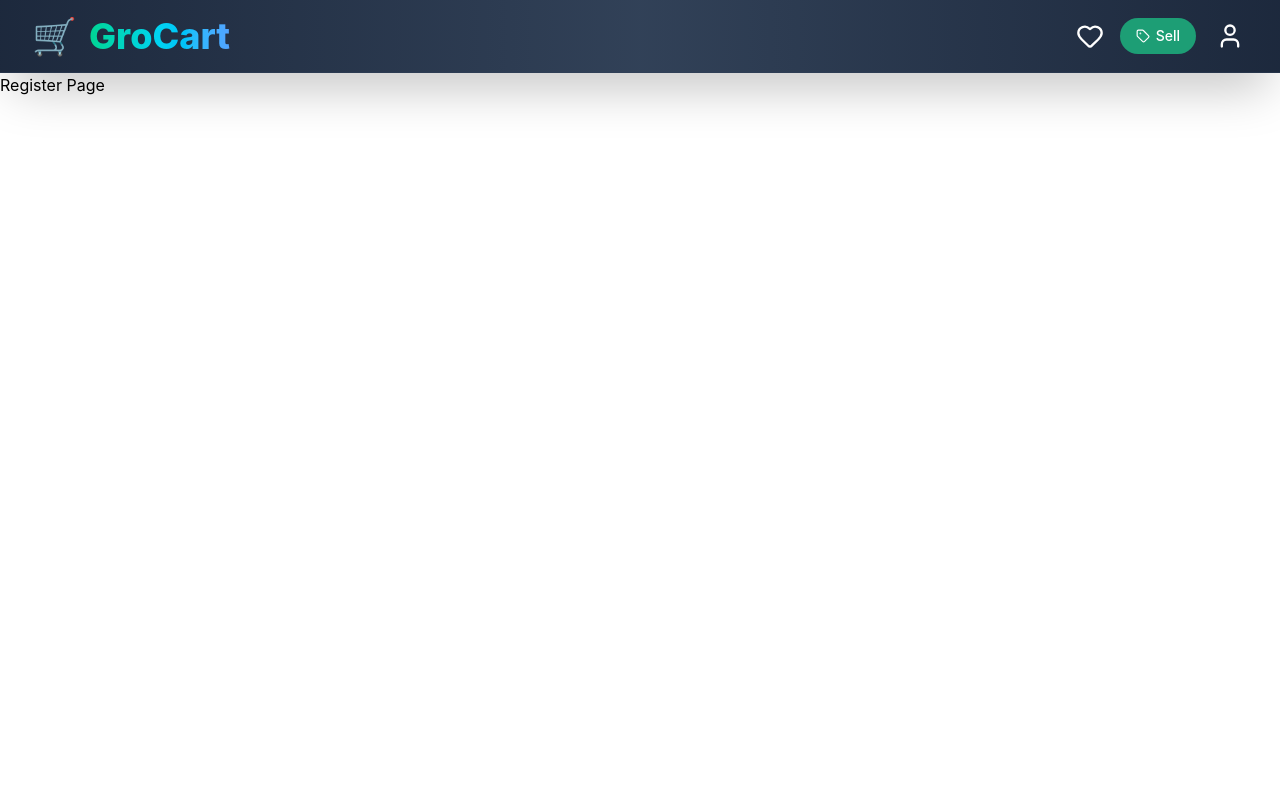
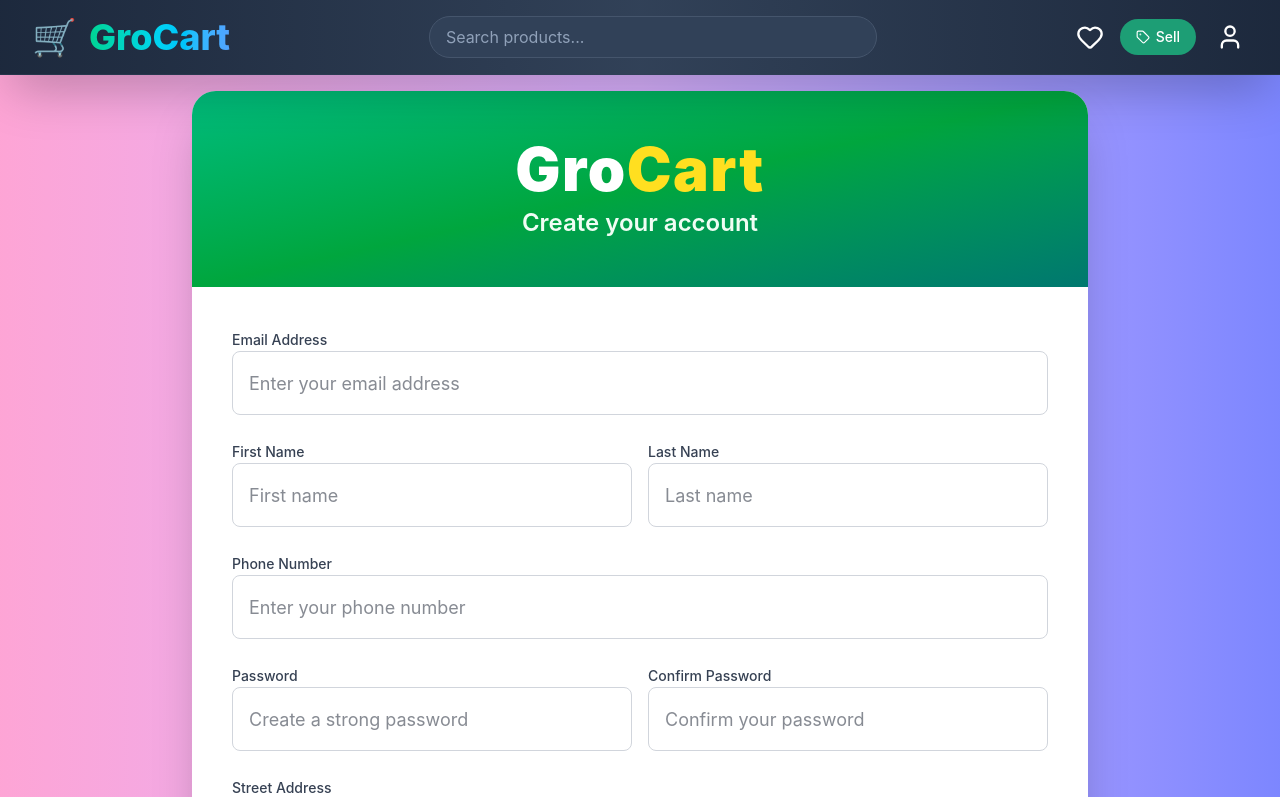
Before and after one commit to Shad1d/project1, a React app in the folder frontend/: page /register in a window 1280 px wide. Shown: the top 797 px of the page. Built offline with nearby package versions, Linux system fonts and the light colour scheme; the HTML template or start-up script is replaced by a standard one.

Commit message:
Initial Register Page

```diff
--- a/frontend/src/components/layout/Navbar.jsx
+++ b/frontend/src/components/layout/Navbar.jsx
@@ -1,19 +1,26 @@
+import { useState } from "react";
 import { Link, useNavigate } from "react-router-dom";
-import { Heart, Tag, User } from "lucide-react";
-import {useState} from "react";
+import { Heart, User, Tag } from "lucide-react";
 
-export default function Navbar() {
+export default function NavBar() {
     const [userMenuOpen, setUserMenuOpen] = useState(false);
+    const [searchTerm, setSearchTerm] = useState("");
+    const navigate = useNavigate();
+    const handleSearch = (e) => {
+        e.preventDefault();
+        // e is an event
+        // preventDefault() stops the form from doing its default action (which is to reload the page).
 
+        if (!searchTerm.trim()) return;
+
+        navigate(`/search?q=${encodeURIComponent(searchTerm)}`);
+    };
+    // ── Render ───────────────────────────────────────────────────
     return (
         <nav className="bg-gradient-to-r from-slate-800 via-slate-700 to-slate-800 shadow-2xl sticky top-0 z-50 border-b border-slate-700/50">
             <div className="px-4 sm:px-8 py-3 sm:py-4">
                 <div className="flex items-center justify-between max-w-screen-xl mx-auto gap-3">
                     {/* ── Logo ── */}
-            {/*
-            <Link> works like an <a> tag but doesn't reload the page.
-            "to" is the path it navigates to when clicked.
-          */}
                     <Link
                         to="/"
                         className="text-2xl sm:text-4xl font-extrabold flex items-center gap-1 sm:gap-3 text-white hover:text-emerald-400 transition-all duration-500 hover:scale-110 select-none group focus:outline-none shrink-0"
@@ -26,13 +33,21 @@ export default function Navbar() {
                         </span>
                     </Link>
 
-            {/* ── Right side icons ── */}
-            {/*
-            These are static for now — they look right but clicking them
-            won't do anything special yet.
-          */}
+                    <form
+                        onSubmit={handleSearch}
+                        className="flex-1 max-w-md mx-2 sm:mx-6"
+                    >
+                        <input
+                            type="text"
+                            placeholder="Search products..."
+                            value={searchTerm}
+                            onChange={(e) => setSearchTerm(e.target.value)}
+                            className="w-full px-4 py-2 rounded-full bg-slate-700 text-white placeholder-slate-400 border border-slate-600 focus:outline-none focus:ring-2 focus:ring-emerald-400"
+                        />
+                    </form>
+                    {/* ── Right controls ── */}
                     <div className="flex items-center gap-2 sm:gap-4 text-white">
-              {/* Wishlist icon */}
+                        {/* Wishlist */}
                         <Link
                             to="/wishlist"
                             className="hover:text-emerald-400 transition-colors"
@@ -41,12 +56,7 @@ export default function Navbar() {
                             <Heart className="w-6 h-6 sm:w-7 sm:h-7" />
                         </Link>
 
-              {/* Sell button */}
-              {/*
-              This is just a plain <Link> styled as a button for now.
-              Later we'll make it open a login modal if the user is not
-              logged in.
-            */}
+                        {/* Sell */}
                         <Link
                             to="/sell"
                             className="inline-flex items-center gap-1.5 px-3 sm:px-4 py-2 bg-[#1D9E75] hover:bg-[#0F6E56] text-white text-sm font-medium rounded-full transition-colors"
@@ -55,7 +65,12 @@ export default function Navbar() {
                             <span className="hidden sm:inline">Sell</span>
                         </Link>
 
-              {/* User icon — no dropdown yet, just a plain link to profile */}
+                        {/* ── User dropdown ── */}
+                        {/*
+              This wrapper div has "relative" so the dropdown panel
+              can use "absolute" positioning INSIDE it — not relative
+              to the whole page.
+            */}
                         <div className="relative">
                             {/* The button that opens/closes the menu */}
                             <button
@@ -107,10 +122,40 @@ export default function Navbar() {
                                 </div>
                             )}
                         </div>
+                        {/* end user dropdown */}
                     </div>
-            {/* end right side */}
+                    {/* end right controls */}
                 </div>
             </div>
         </nav>
     );
 }
+
+// ============================================================
+// RECAP — what happened in Step 2?
+//
+// useState(false)
+//   Declares a piece of state. React remembers this value
+//   between re-renders. Changing it via the setter causes
+//   the component to re-render with the new value.
+//
+// onClick={() => setUserMenuOpen((v) => !v)}
+//   Every click on the User button flips the boolean.
+//   React re-renders, and the dropdown appears or disappears.
+//
+// {userMenuOpen && <div>...</div>}
+//   Short-circuit rendering. If the left side is false, React
+//   renders nothing. If true, it renders the JSX on the right.
+//
+// onClick={() => setUserMenuOpen(false)}
+//   On the menu links, we manually close the menu so it doesn't
+//   stay open after the user has made their choice.
+//
+// KNOWN ISSUE in this step:
+//   Clicking anywhere OUTSIDE the dropdown does NOT close it.
+//   You have to click the User icon again to close it.
+//   We fix this in Step 3 using useRef.
+//
+// NEXT STEP → Add the search bar, and fix the click-outside
+// problem using useRef and useEffect.
+// ============================================================
--- a/frontend/src/pages/Registerpage.jsx
+++ b/frontend/src/pages/Registerpage.jsx
@@ -1,11 +1,118 @@
-import React from 'react';
+export default function RegisterPage() {
+  return (
+    // Outer wrapper — full screen, gradient background, centered
+    <div className="min-h-screen bg-gradient-to-r from-pink-300 via-purple-300 to-indigo-400 flex items-center justify-center p-4">
+      {/* White card */}
+      <div className="w-full max-w-4xl bg-white rounded-3xl shadow-2xl overflow-hidden">
+        {/* ── Header ── */}
+        <div className="bg-gradient-to-br from-emerald-500 via-green-600 to-teal-700 p-12 text-center">
+          <h1 className="text-6xl font-black text-white tracking-wide mb-2">
+            Gro<span className="text-yellow-300">Cart</span>
+          </h1>
+          <p className="text-green-50 text-2xl font-semibold">
+            Create your account
+          </p>
+        </div>
 
-const RegisterPage = () => {
-    return (
-        <div>
-            <h1>Register Page</h1>
+        {/* ── Form ── */}
+        <div className="p-10 space-y-6">
+          {/* Email */}
+          <div className="space-y-2">
+            <label className="text-sm font-medium text-gray-700">
+              Email Address
+            </label>
+            {/*
+              NOTE: This input is "uncontrolled" — React doesn't track its value yet.
+              We will fix that in Step 2 when we add useState.
+            */}
+            <input
+              type="email"
+              placeholder="Enter your email address"
+              className="w-full h-16 text-lg bg-white text-gray-900 px-4 py-3 border border-gray-300 rounded-lg focus:ring-2 focus:ring-green-500 focus:border-green-500"
+            />
+          </div>
+
+          {/* First Name + Last Name — side by side on medium screens */}
+          <div className="grid grid-cols-1 md:grid-cols-2 gap-4">
+            <div className="space-y-2">
+              <label className="text-sm font-medium text-gray-700">
+                First Name
+              </label>
+              <input
+                type="text"
+                placeholder="First name"
+                className="w-full h-16 text-lg bg-white text-gray-900 px-4 py-3 border border-gray-300 rounded-lg focus:ring-2 focus:ring-green-500 focus:border-green-500"
+              />
+            </div>
+            <div className="space-y-2">
+              <label className="text-sm font-medium text-gray-700">
+                Last Name
+              </label>
+              <input
+                type="text"
+                placeholder="Last name"
+                className="w-full h-16 text-lg bg-white text-gray-900 px-4 py-3 border border-gray-300 rounded-lg focus:ring-2 focus:ring-green-500 focus:border-green-500"
+              />
+            </div>
+          </div>
+
+          {/* Phone Number */}
+          <div className="space-y-2">
+            <label className="text-sm font-medium text-gray-700">
+              Phone Number
+            </label>
+            <input
+              type="tel"
+              placeholder="Enter your phone number"
+              className="w-full h-16 text-lg bg-white text-gray-900 px-4 py-3 border border-gray-300 rounded-lg focus:ring-2 focus:ring-green-500 focus:border-green-500"
+            />
+          </div>
+
+          {/* Password + Confirm Password — side by side */}
+          <div className="grid grid-cols-1 md:grid-cols-2 gap-4">
+            <div className="space-y-2">
+              <label className="text-sm font-medium text-gray-700">
+                Password
+              </label>
+              <input
+                type="password"
+                placeholder="Create a strong password"
+                className="w-full h-16 text-lg bg-white text-gray-900 px-4 py-3 border border-gray-300 rounded-lg focus:ring-2 focus:ring-green-500 focus:border-green-500"
+              />
+            </div>
+            <div className="space-y-2">
+              <label className="text-sm font-medium text-gray-700">
+                Confirm Password
+              </label>
+              <input
+                type="password"
+                placeholder="Confirm your password"
+                className="w-full h-16 text-lg bg-white text-gray-900 px-4 py-3 border border-gray-300 rounded-lg focus:ring-2 focus:ring-green-500 focus:border-green-500"
+              />
+            </div>
+          </div>
+
+          {/* Street Address */}
+          <div className="space-y-2">
+            <label className="text-sm font-medium text-gray-700">
+              Street Address
+            </label>
+            <input
+              type="text"
+              placeholder="Your delivery street address"
+              className="w-full h-16 text-lg bg-white text-gray-900 px-4 py-3 border border-gray-300 rounded-lg focus:ring-2 focus:ring-green-500 focus:border-green-500"
+            />
+          </div>
+
+          {/* Submit Button — does nothing yet */}
+          <button
+            type="button"
+            className="w-full h-16 bg-gradient-to-r from-green-600 to-green-700 hover:from-green-700 hover:to-green-800 text-white font-semibold text-lg rounded-lg transition-all duration-300"
+          >
+            Create Account
+          </button>
         </div>
-    )
+      </div>
+    </div>
+  );
 }
-
-export default RegisterPage;
```
Lines whose indentation alone changed are shown as unchanged.
